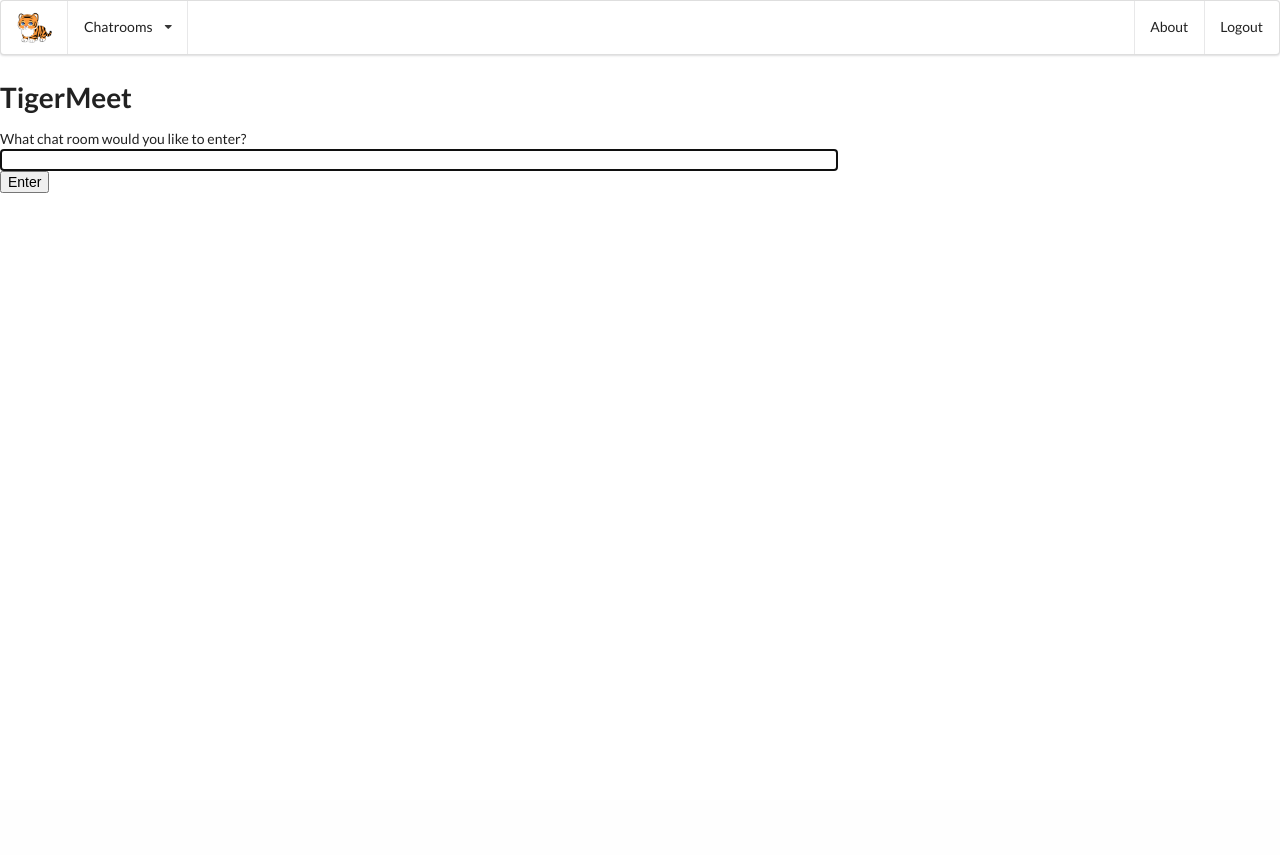
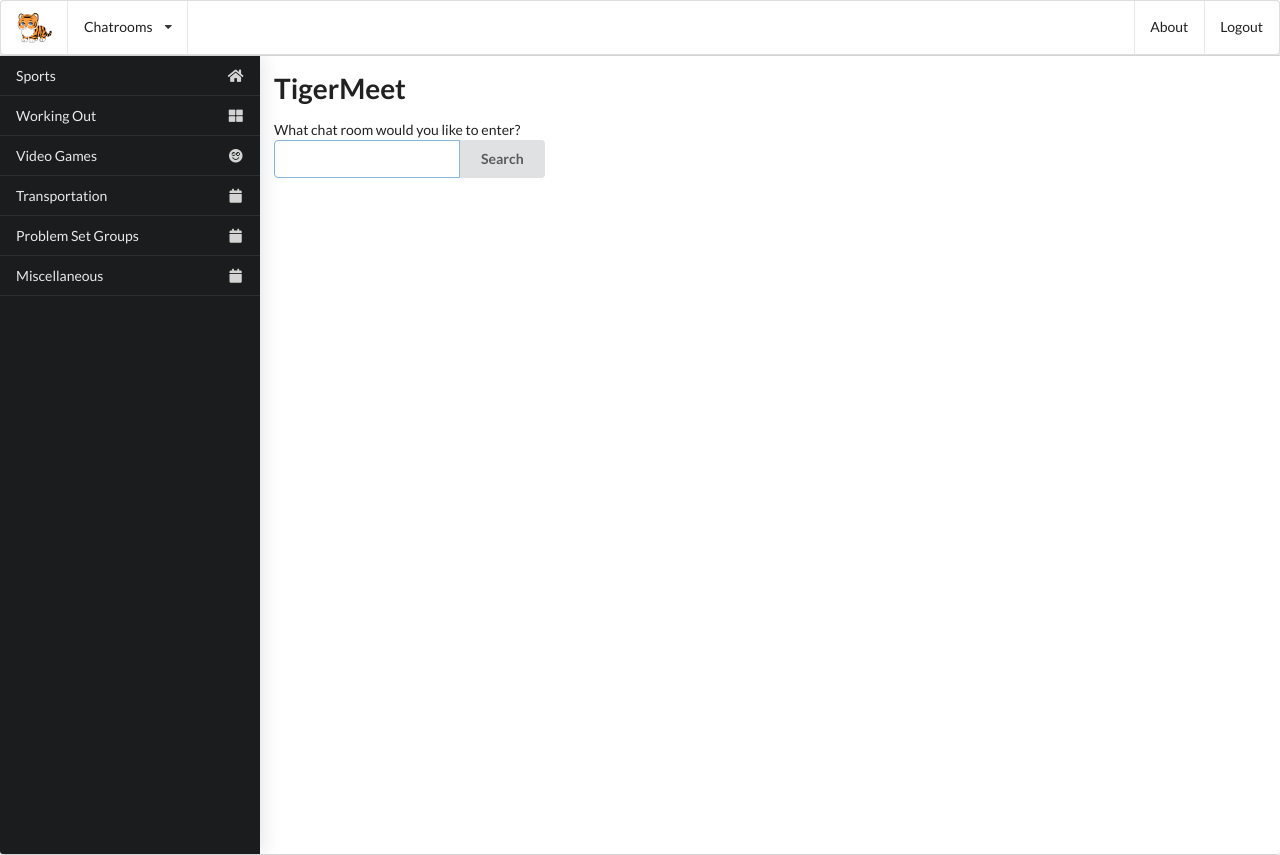
Before and after one commit to tiger-meet/TigerMeet333, a Django app: page / in a window 1280 px wide. Before the commit the page ends 193 px from the top, so only its background shows below. Run offline with Django 3.2, Linux system fonts and the light colour scheme; some libraries are stand-ins or nearby versions.

Commit message:
Style index page

```diff
--- a/mysite/chat/templates/chat/index.html
+++ b/mysite/chat/templates/chat/index.html
@@ -1,4 +1,6 @@
 <!-- chat/templates/chat/index.html -->
+
+{% load static %}
 
 <!DOCTYPE html>
 <html>
@@ -10,7 +12,7 @@
 
   <!-- Setup -->
   <title>TigerMeet</title>
-  <link rel="icon" type="image/png" href="../../static/cub.png">
+  <link rel="icon" type="image/png" href="{% static 'cub.png' %}">
 
   <!-- Semantic UI -->
   <link rel="stylesheet" href="https://cdn.jsdelivr.net/npm/semantic-ui@2.4.2/dist/semantic.min.css">
@@ -25,9 +27,9 @@
 <body>
 
 <!-- Following Menu -->
-<div class="ui pointing menu">
+<div class="ui pointing menu" style="margin-bottom: 0;">
   <a class="item" href="/">
-    <img src="../../static/cub.png">
+    <img src="{% static 'cub.png' %}">
   </a>
   <div class="ui simple dropdown item">
     Chatrooms <i class="dropdown icon"></i>
@@ -50,11 +52,47 @@
   </div>
 </div>
 
-<h1>TigerMeet</h1>
+<div class="ui bottom attached segment pushable" style="margin-bottom: 0;">
+  <div class="ui visible inverted left vertical sidebar menu">
+    <a class="item">
+      <i class="home icon" href="/sports"></i>
+      Sports
+    </a>
+    <a class="item" href="/workingout">
+      <i class="block layout icon"></i>
+      Working Out
+    </a>
+    <a class="item" href="/videogames">
+      <i class="smile icon"></i>
+      Video Games
+    </a>
+    <a class="item" href="/transportation">
+      <i class="calendar icon"></i>
+      Transportation
+    </a>
+    <a class="item" href="/problemsetgroups">
+      <i class="calendar icon"></i>
+      Problem Set Groups
+    </a>
+    <a class="item" href="/miscellaneous">
+      <i class="calendar icon"></i>
+      Miscellaneous
+    </a>
+  </div>
 
-What chat room would you like to enter?<br/>
-<input id="room-name-input" type="text" size="100"/><br/>
-<input id="room-name-submit" type="button" value="Enter"/>
+  <div class="pusher">
+    <div class="ui basic segment">
+      <h1>TigerMeet</h1>
+
+      What chat room would you like to enter?<br/>
+      <div class="ui action input">
+        <input id="room-name-input" type="text"/>
+        <button id="room-name-submit" class="ui button">Search</button>
+      </div>
+    </div>
+  </div>
+
+</div>
 
 <script>
     document.querySelector('#room-name-input').focus();
--- a/mysite/static/main.js
+++ b/mysite/static/main.js
@@ -2,11 +2,6 @@ $(".messages").animate({ scrollTop: $(document).height() }, "fast");
 
 $("#profile-img").click(function() {
 	$("#status-options").toggleClass("active");
-});
-
-$(".expand-button").click(function() {
-  $("#profile").toggleClass("expanded");
-	$("#contacts").toggleClass("expanded");
 });
 
 $("#status-options ul li").click(function() {
@@ -40,7 +35,6 @@ function newMessage()
 	}
 	$('<li class="sent"><img src="http://emilcarlsson.se/assets/mikeross.png" alt="" /><p>' + message + '</p></li>').appendTo($('.messages ul'));
 	$('.message-input input').val(null);
-	$('.contact.active .preview').html('<span>You: </span>' + message);
 	$(".messages").animate({ scrollTop: $(document).height() }, "fast");
 };
 
```
Also changed, not shown: mysite/chat/templates/chat/about.html (+10 -8 lines), mysite/chat/templates/chat/room.html (+15 -19 lines), mysite/static/style.css (+2 -56 lines).
